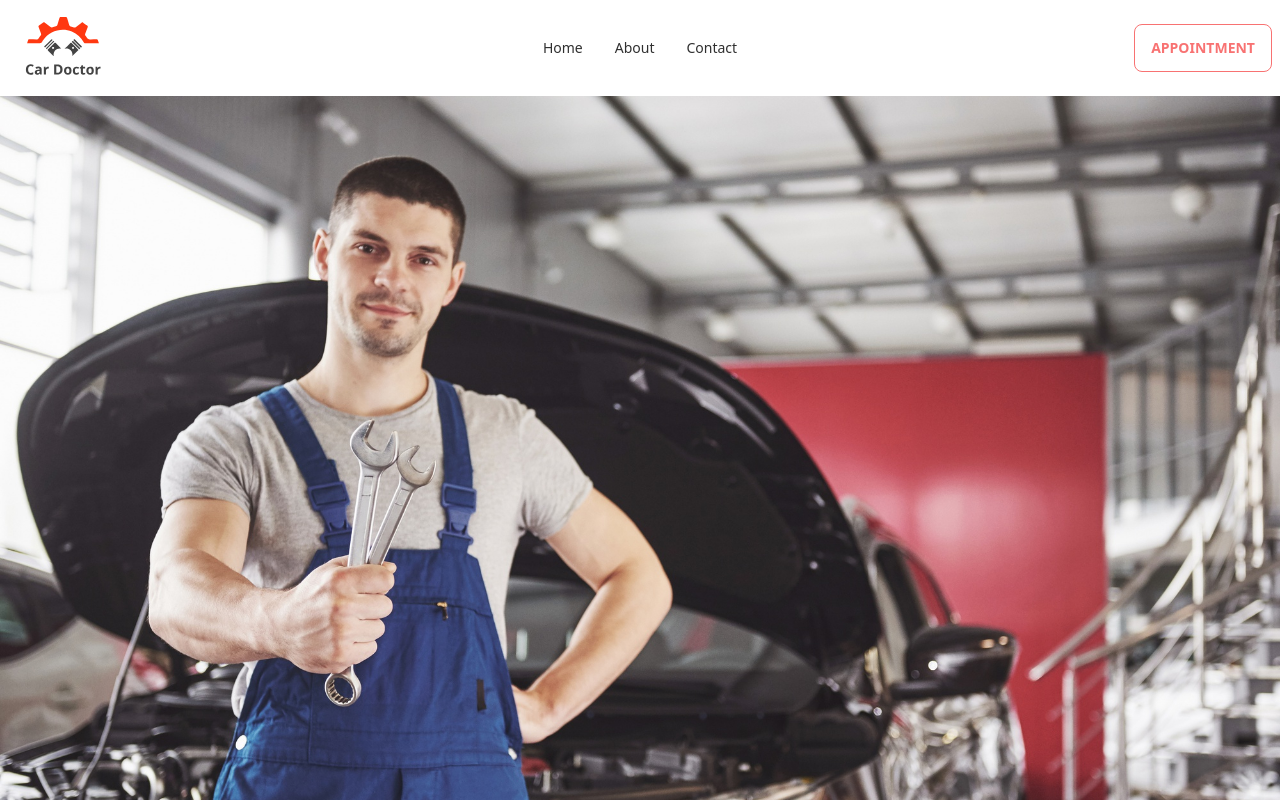
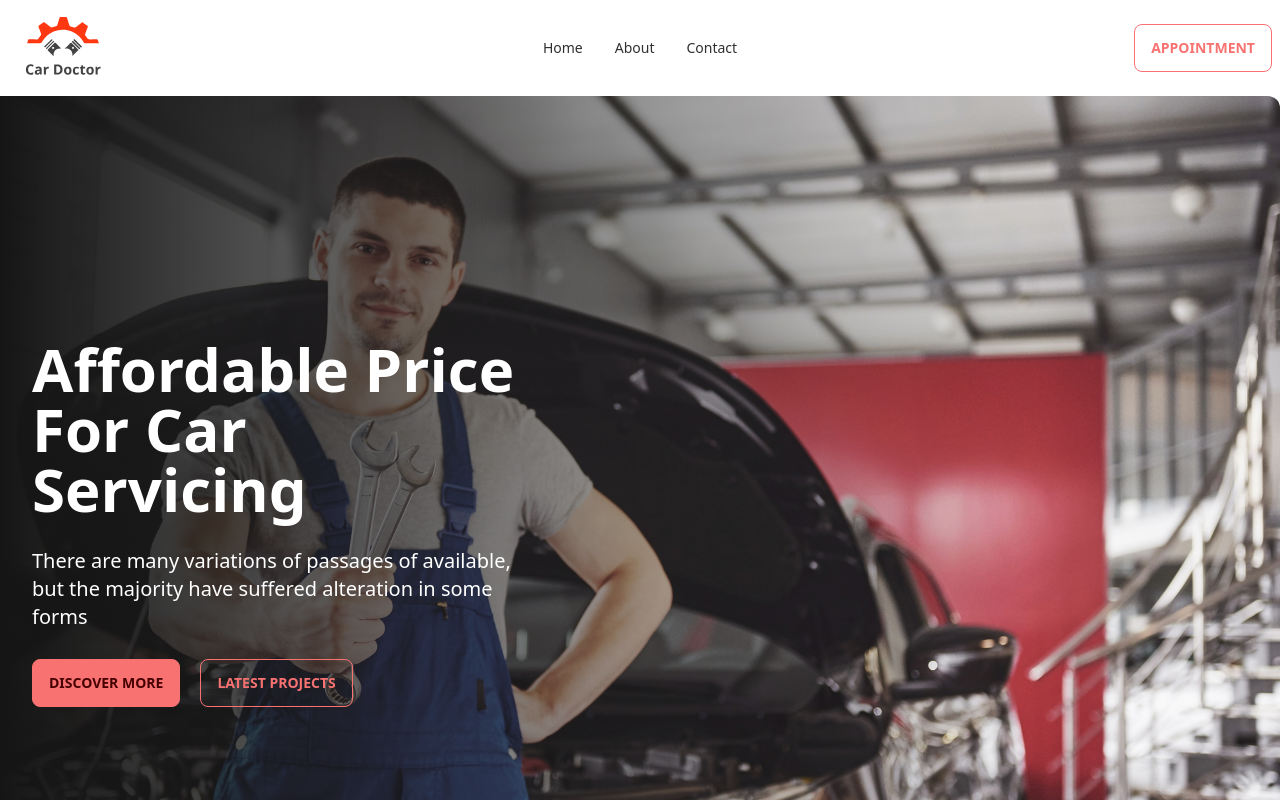
Before and after one commit to AbhijitSarker/car-doctor, a React (Vite) app in the folder client/: page / in a window 1280 px wide. Shown: the top 800 px of the page. Built offline with nearby package versions, Linux system fonts and the light colour scheme.

Commit message:
banner data

```diff
--- a/client/src/pages/home/Banner/Banner.jsx
+++ b/client/src/pages/home/Banner/Banner.jsx
@@ -12,7 +12,20 @@
     return (
         <div className="carousel w-full">
             <div id="slide1" className="carousel-item relative w-full">
-                <img src={img1} className="w-full" />
+                <img src={img1} className="w-full rounded-xl" />
+
+                <div className="absolute flex items-center h-full pl-8  left-0 top-0 bg-gradient-to-r from-[#151515] to-[rgba(21, 21, 21, 0)]">
+                    <div className='text-white space-y-7 w-1/2'>
+                        <h2 className='text-6xl  font-bold'>Affordable Price For Car Servicing</h2>
+                        <p className='text-xl'>There are many variations of passages of available, but the majority have suffered alteration in some forms</p>
+                        <div>
+                            <button className="btn btn-error mr-5">Discover More</button>
+                            <button className="btn btn-outline btn-error">Latest Projects</button>
+                        </div>
+
+                    </div>
+                </div>
+
                 <div className="absolute flex justify-end transform -translate-y-1/2 left-5 right-5 bottom-5">
                     <a href="#slide4" className="btn btn-circle mr-5">❮</a>
                     <a href="#slide2" className="btn btn-circle">❯</a>
```
